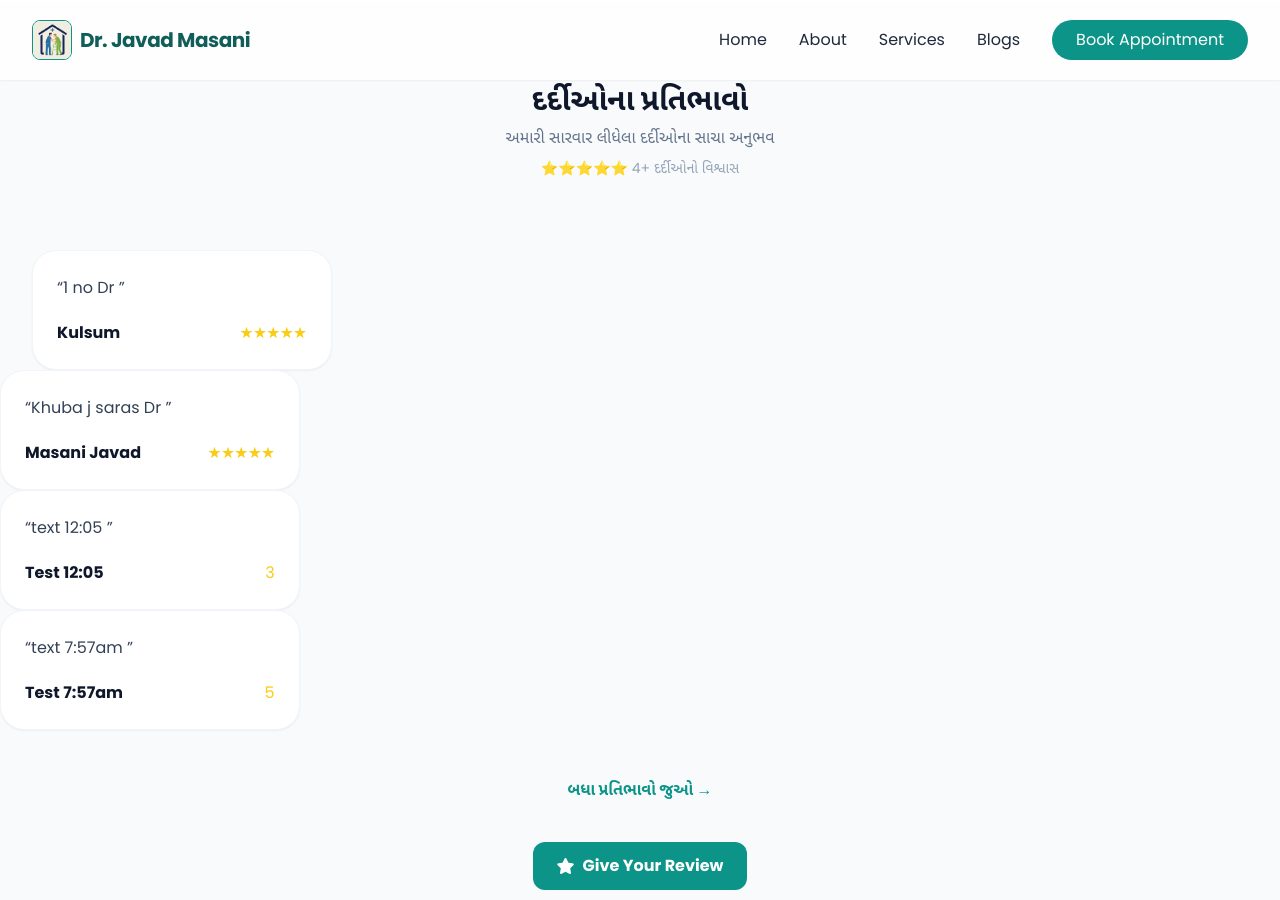
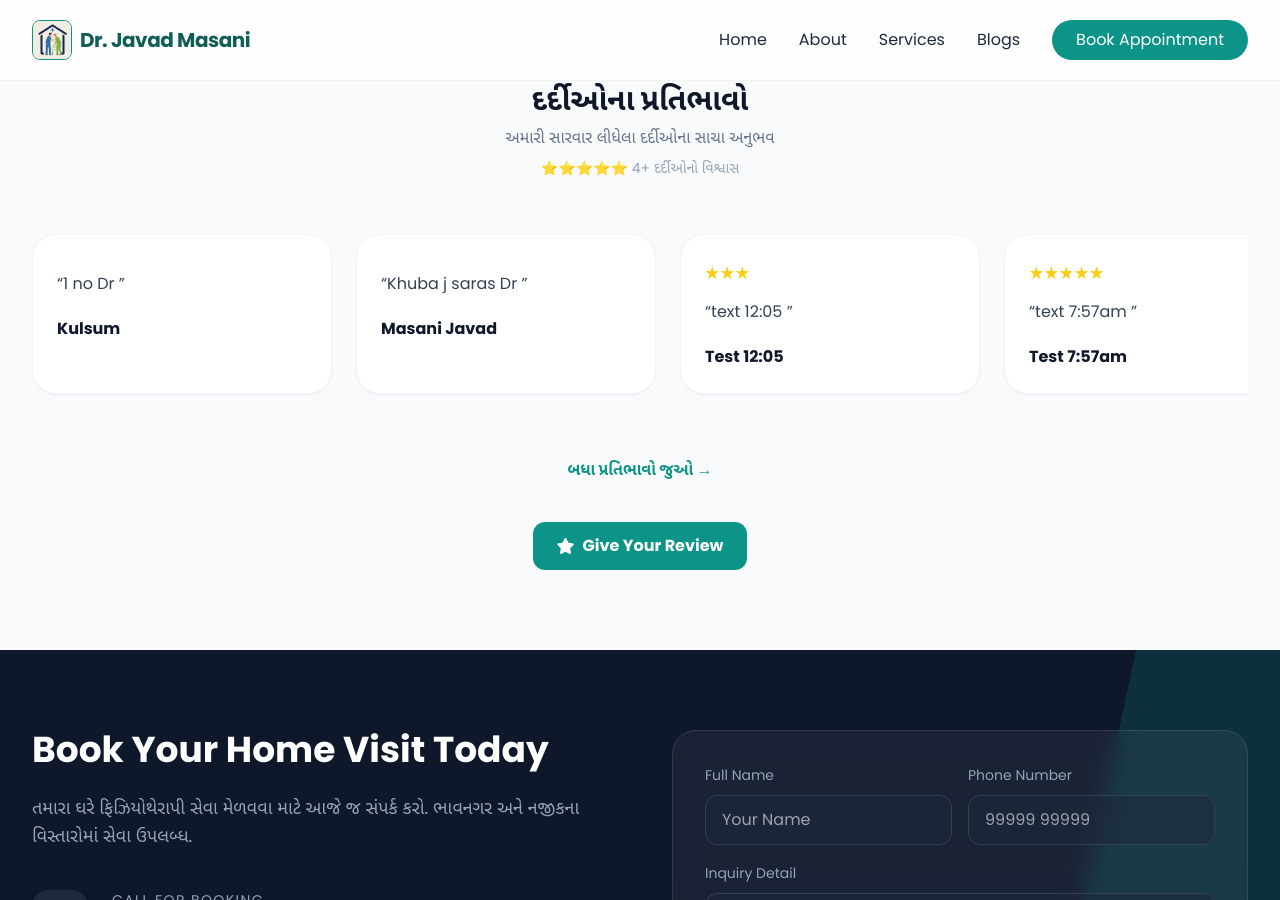
Before and after one commit to JavadMasani/Araogya, a Jekyll site: the page built from index.html, in a window 1280 px wide and 900 px high, scrolled down 4386 px. Built offline with Jekyll 4.4.1, drawn with Linux system fonts in a browser that asks for light colours; nearby versions of some CDN libraries.

Commit message:
Update index.html

```diff
--- a/index.html
+++ b/index.html
@@ -509,6 +509,7 @@
   </div>
 </section>
 <!-- Patient Reviews Section -->
+<!-- Patient Reviews Section -->
 <section class="py-20 bg-slate-50">
   <div class="max-w-7xl mx-auto px-4 sm:px-6 lg:px-8">
 
@@ -526,38 +527,34 @@
       </p>
     </div>
 
-    <!-- Reviews Cards -->
+    {% assign approved_reviews = site.reviews | where: "status", "approved" %}
+
+    <!-- Reviews Horizontal Scroll -->
     <div class="overflow-x-auto flex gap-6 snap-x snap-mandatory pb-4">
 
-  <span class="text-yellow-400">
-           {% assign approved_reviews = site.reviews | where: "status", "approved" %}
       {% for review in approved_reviews %}
-<span class="text-yellow-400 text-lg">
-  {% for i in (1..r) %}★{% endfor %}
-</span>
-  </div>
 
       <div class="min-w-[300px] max-w-[300px] snap-center
                   bg-white p-6 rounded-3xl border border-slate-100 shadow-sm">
+
+        {% assign r = review.rating | plus: 0 %}
+        <div class="text-yellow-400 text-lg mb-3 tracking-wide">
+          {% for i in (1..r) %}★{% endfor %}
+        </div>
 
         <p class="text-slate-700 font-gujarati mb-5 leading-relaxed">
           “{{ review.content | strip_html }}”
         </p>
 
-    <div class="flex justify-between items-center">
-      <span class="font-bold text-slate-900">
+        <p class="font-bold text-slate-900">
           {{ review.name | default: "Patient" }}
-      </span>
-      <span class="text-yellow-400 tracking-wide">
-        {{ review.rating }}
-      </span>
-    </div>
+        </p>
 
       </div>
 
       {% endfor %}
+
     </div>
-
 
     <!-- View All -->
     <div class="text-center mt-12">
@@ -566,6 +563,8 @@
         બધા પ્રતિભાવો જુઓ →
       </a>
     </div>
+
+    <!-- Give Review -->
     <div class="text-center mt-10">
       <a href="{{ site.baseurl }}/review"
          class="inline-flex items-center gap-2
@@ -579,6 +578,7 @@
 
   </div>
 </section>
+
 
 
 
```
Lines whose indentation alone changed are shown as unchanged.
